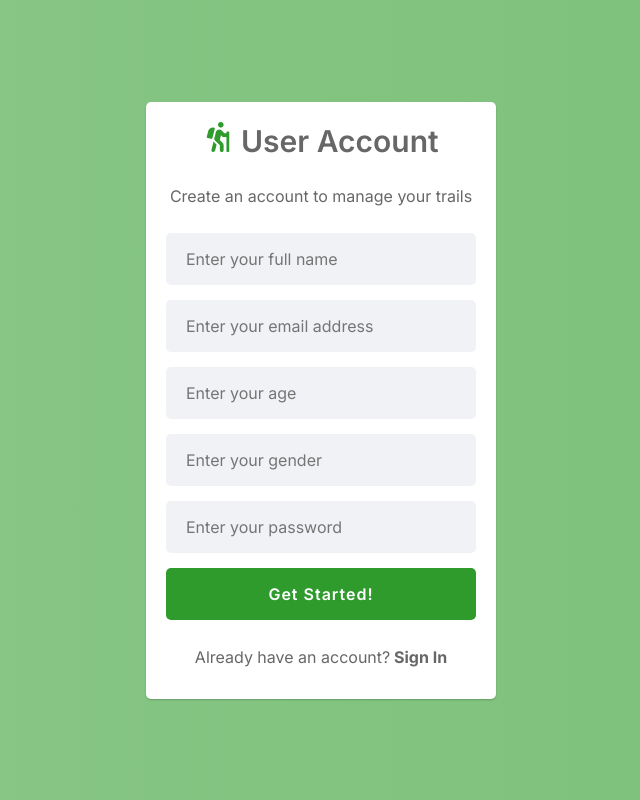
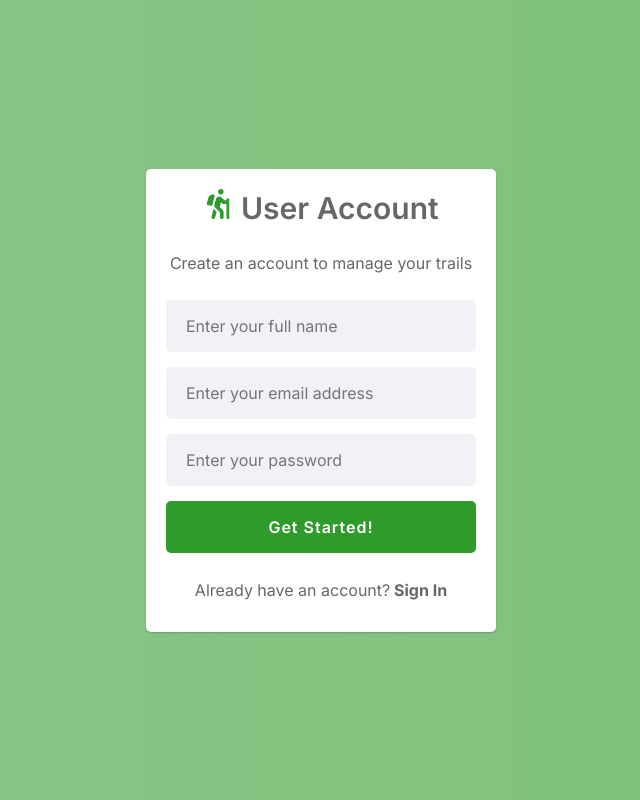
Before and after one commit to denisonkolling/routes-react, a React (Vite) app: page /signup in a window 1280 px wide. Shown: the whole page, without its empty margins (319-959 px from the left). Built offline with nearby package versions, Linux system fonts and the light colour scheme.

Commit message:
refactor: remove age and gender signup form

```diff
--- a/src/pages/Signup/index.jsx
+++ b/src/pages/Signup/index.jsx
@@ -12,9 +12,7 @@ const Signup = () => {
   const [formData, setFormData] = useState({
     name: "",
     email: "",
-    age: "",
-    gender: "",
-    password: "",
+    password: ""
   });
 
   const handleChange = (e) => {
@@ -38,9 +36,7 @@ const Signup = () => {
     setFormData({
       name: "",
       email: "",
-      age: "",
-      gender: "",
-      password: "",
+      password: ""
     });
   };
 
@@ -66,20 +62,6 @@ const Signup = () => {
           onChange={handleChange}
         />
         <Input
-          type="number"
-          placeholder="Enter your age"
-          name="age"
-          value={formData.age}
-          onChange={handleChange}
-        />
-        <Input
-          type="text"
-          placeholder="Enter your gender"
-          name="gender"
-          value={formData.gender}
-          onChange={handleChange}
-        />
-        <Input
           type="password"
           placeholder="Enter your password"
           name="password"
```
